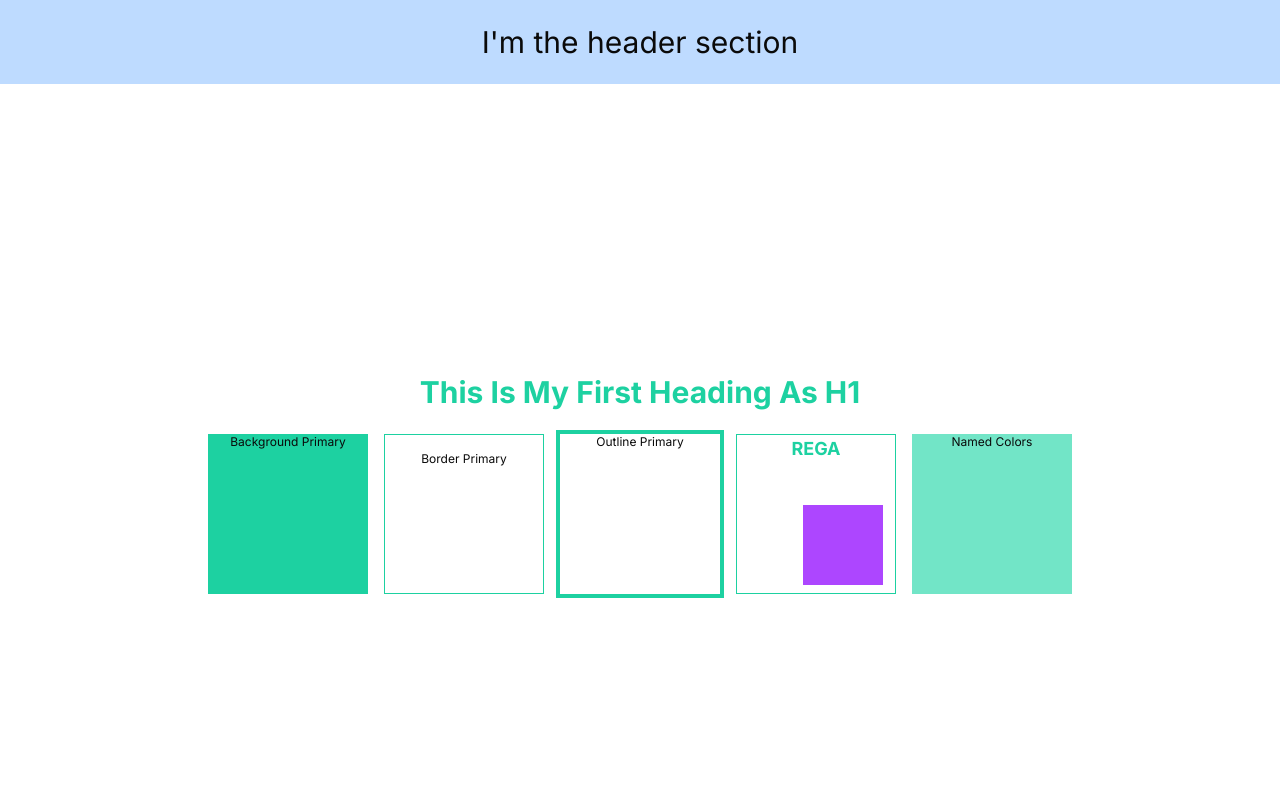
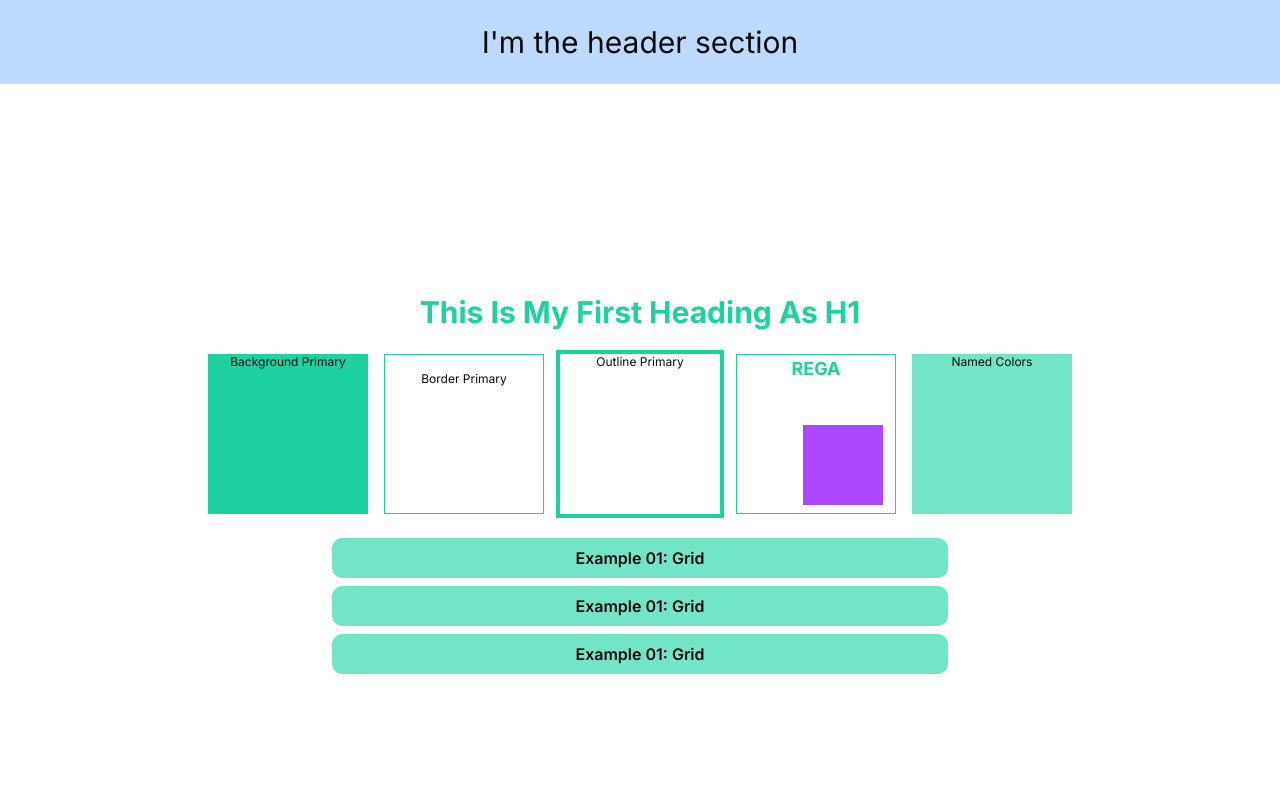
Before and after one commit to Hirusha1223/cinescope-06, a Next.js app: page /styling in a window 1280 px wide. Shown: the top 800 px of the page. Built offline with nearby package versions, Linux system fonts and the light colour scheme.

Commit message:
chore: made the ol list as simple navigation

```diff
--- a/app/styling/page.tsx
+++ b/app/styling/page.tsx
@@ -1,8 +1,10 @@
+import Link from "next/link";
+
 //By default RSC
-export default function style(){
+export default function style() {
   console.log("Server Componenet in here");
 
-    return(
+  return (
     <div className="flex flex-col min-h-screen justify-center items-center p-6 gap-6">
       <h1 className="text-primary font-bold text-3xl capitalize">
         This is my first Heading as H1
@@ -11,7 +13,9 @@ export default function style(){
       <div className="flex gap-4 text-xs text-center">
         <div className="w-40 h-40 bg-primary">Background Primary</div>
 
-                    <div className="w-40 h-40 p-4 border-primary border">Border Primary</div>
+        <div className="w-40 h-40 p-4 border-primary border">
+          Border Primary
+        </div>
 
         <div className="w-40 h-40 outline-4 outline-primary">
           Outline Primary
@@ -24,8 +28,23 @@ export default function style(){
         <div className="w-40 h-40 relative bg-accent">Named Colors</div>
       </div>
 
+      <ol className="flex flex-col space-y-2 w-1/2">
+        <Link href="/styling/flex-box">
+          <li className="w-full bg-accent p-2 text-center font-semibold rounded-lg hover:underline hover:bg-primary/80">
+            Example 01: Grid
+          </li>
+        </Link>
+        <Link href="/styling/grid">
+          <li className="w-full bg-accent p-2 text-center font-semibold rounded-lg hover:underline hover:bg-primary/80">
+            Example 01: Grid
+          </li>
+        </Link>
+        <Link href="/styling/flex-box/flexone">
+          <li className="w-full bg-accent p-2 text-center font-semibold rounded-lg hover:underline hover:bg-primary/80">
+            Example 01: Grid
+          </li>
+        </Link>
+      </ol>
     </div>
-
-
   );
 }
```
Also changed, not shown: app/styling/flex-box/flexone/page.tsx (renamed from app/styling/flex-box/flex-one/page.tsx). Lines whose indentation alone changed are shown as unchanged.
